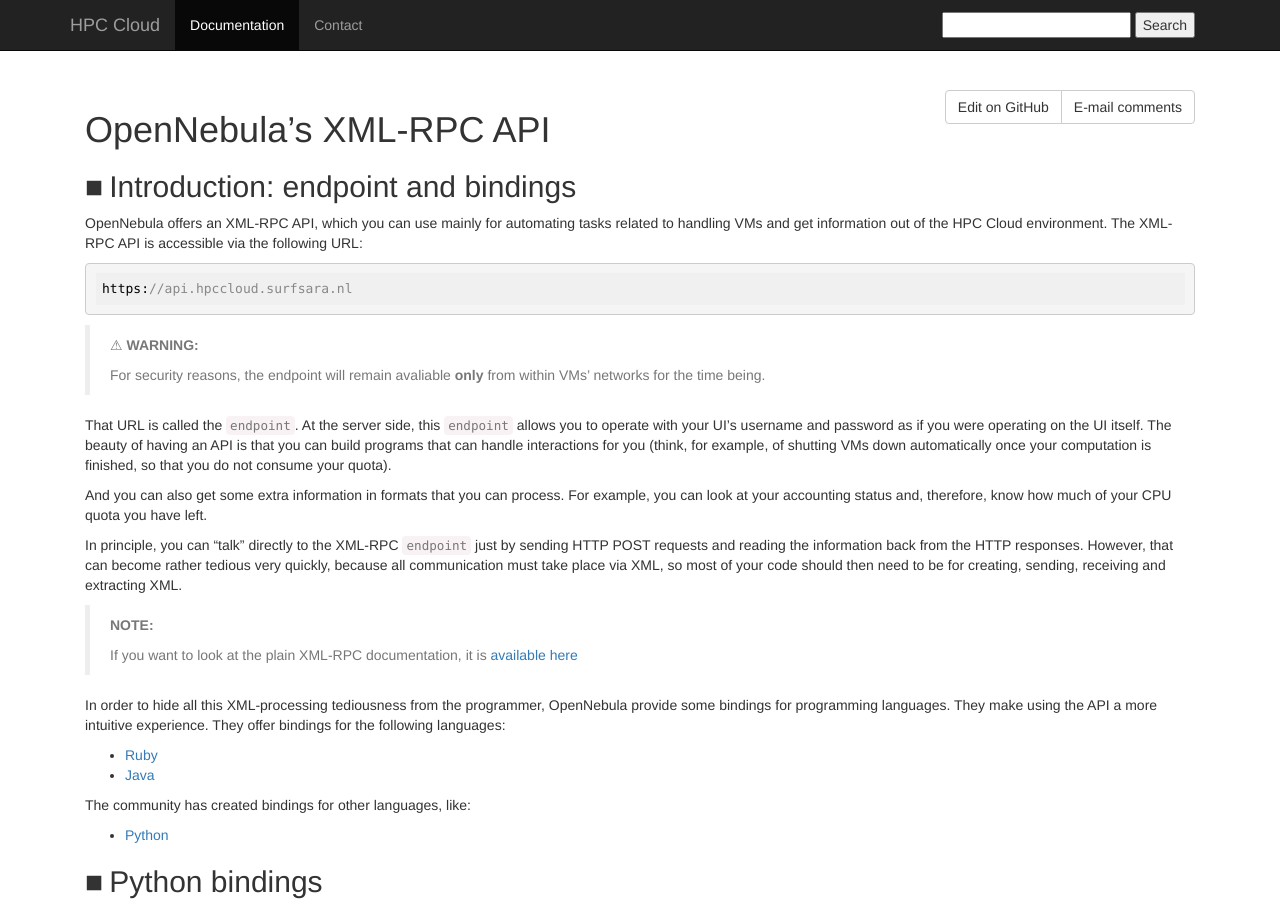
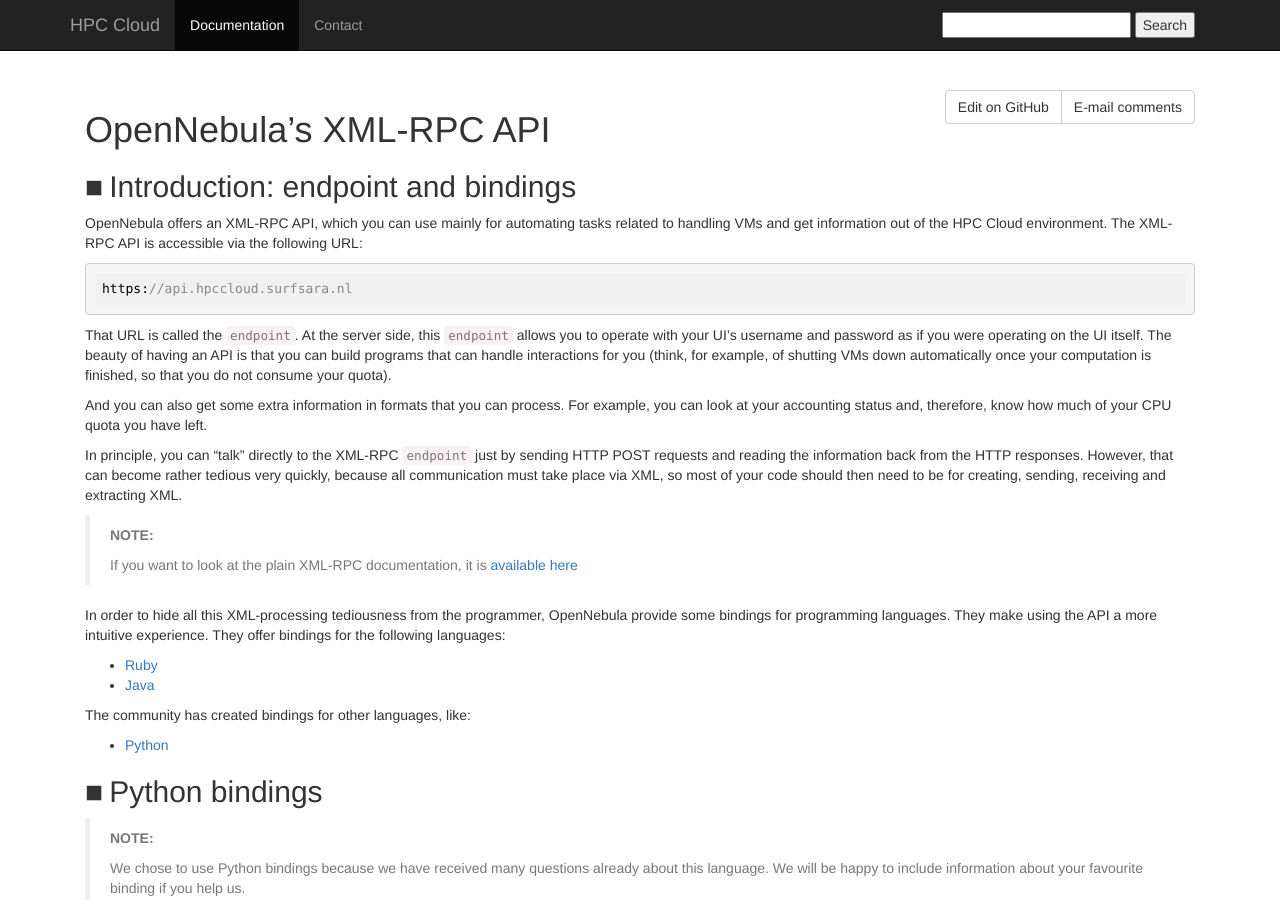
Before and after one commit to sara-nl/clouddocs, a Jekyll site: the page built from xmlrpc-start.markdown, in a window 1280 px wide and 900 px high. Built offline with Jekyll 4.4.1, drawn with Linux system fonts in a browser that asks for light colours; nearby versions of some CDN libraries.

Commit message:
Removed warning since the API open from all IPs

````diff
--- a/xmlrpc-start.markdown
+++ b/xmlrpc-start.markdown
@@ -11,10 +11,6 @@
 ```
 https://api.hpccloud.surfsara.nl
 ```
-
-> ⚠ **WARNING:**
->
->For security reasons, the endpoint will remain avaliable **only** from within VMs' networks for the time being.
 
 That URL is called the `endpoint`. At the server side, this `endpoint` allows you to operate with your UI's username and password as if you were operating on the UI itself. The beauty of having an API is that you can build programs that can handle interactions for you (think, for example, of shutting VMs down automatically once your computation is finished, so that you do not consume your quota).
 
````
